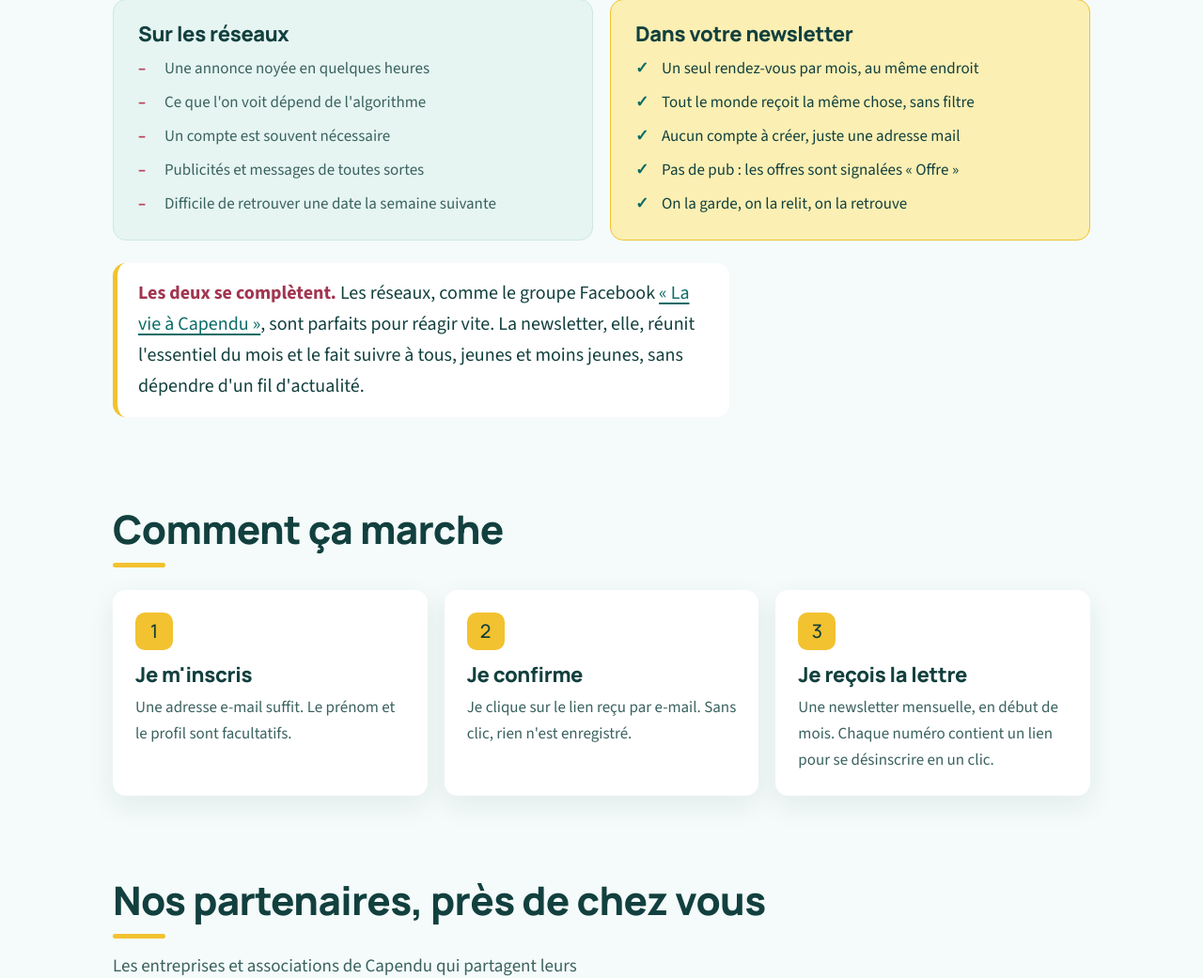
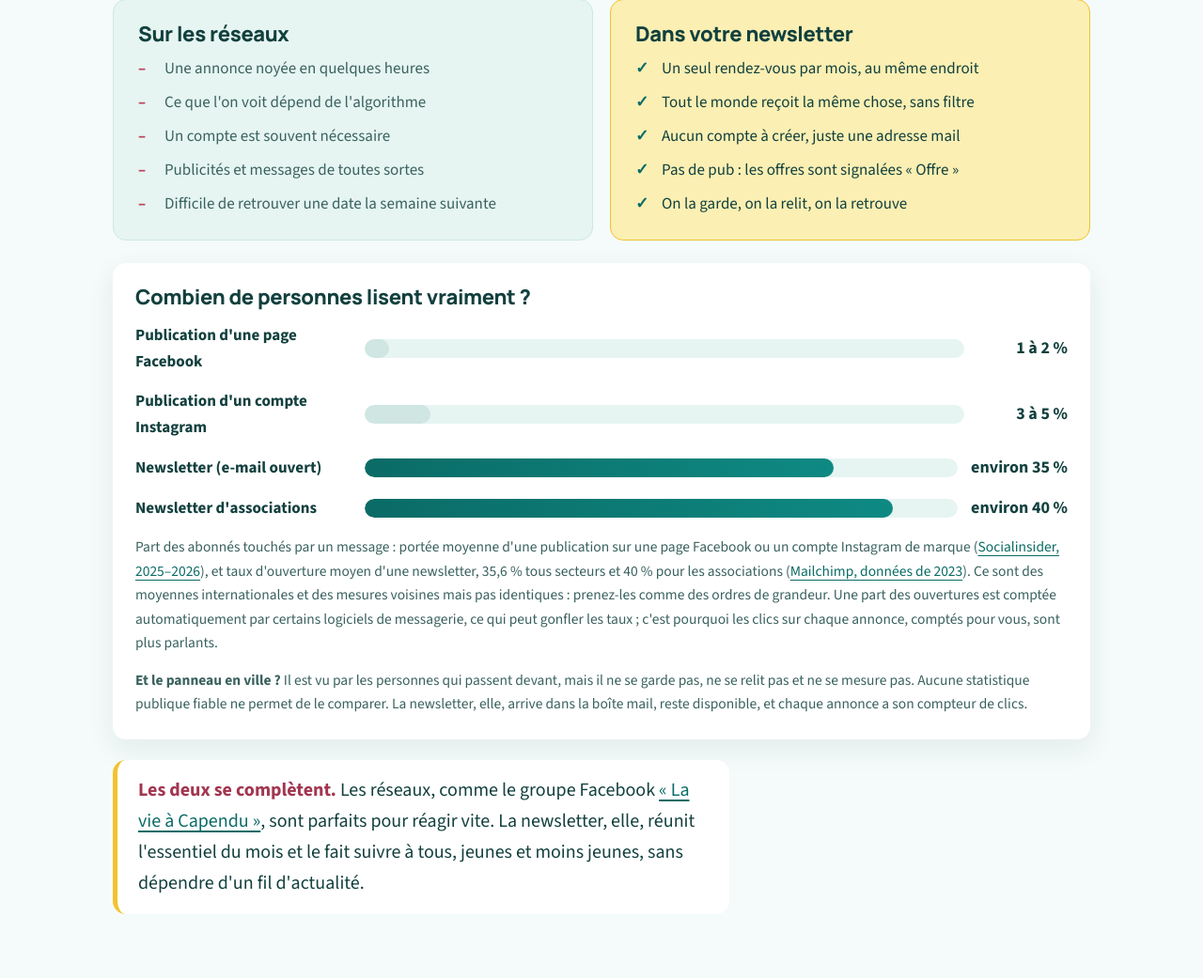
Before and after one commit to lotierimmobilier-prog/Studies, a PHP site: page / in a window 1280 px wide. Shown: the part 3768-4809 px from the top of the page at 94% size. Run offline with PHP 8.4, Linux system fonts and the light colour scheme.

Commit message:
Chiffres : portée d'une newsletter comparée à Facebook et Instagram (sources citées)
Co-Authored-By: Claude Sonnet 5.5 <noreply@anthropic.com>
Claude-Session: https://claude.ai/code/session_01TzcMvJ2NRYzndZkisSww93

```diff
--- a/capendu-histoire.html
+++ b/capendu-histoire.html
@@ -15,7 +15,7 @@
   <meta name="referrer" content="strict-origin-when-cross-origin">
   <meta name="theme-color" content="#f2fbf9">
   <link rel="icon" href="favicon.svg" type="image/svg+xml">
-  <link rel="stylesheet" href="styles.css?v=20261109a">
+  <link rel="stylesheet" href="styles.css?v=20261109b">
 </head>
 <body>
   <a class="skip" href="#contenu">Aller au contenu</a>
--- a/index.html
+++ b/index.html
@@ -10,7 +10,7 @@
   <meta name="referrer" content="strict-origin-when-cross-origin">
   <meta name="theme-color" content="#f2fbf9">
   <link rel="icon" href="favicon.svg" type="image/svg+xml">
-  <link rel="stylesheet" href="styles.css?v=20261109a">
+  <link rel="stylesheet" href="styles.css?v=20261109b">
 </head>
 <body>
   <a class="skip" href="#contenu">Aller au contenu</a>
@@ -155,6 +155,17 @@
           <ul><li>Une annonce noyée en quelques heures</li><li>Ce que l'on voit dépend de l'algorithme</li><li>Un compte est souvent nécessaire</li><li>Publicités et messages de toutes sortes</li><li>Difficile de retrouver une date la semaine suivante</li></ul></div>
         <div class="vs-col vs-news"><h3>Dans votre newsletter</h3>
           <ul><li>Un seul rendez-vous par mois, au même endroit</li><li>Tout le monde reçoit la même chose, sans filtre</li><li>Aucun compte à créer, juste une adresse mail</li><li>Pas de pub : les offres sont signalées « Offre »</li><li>On la garde, on la relit, on la retrouve</li></ul></div>
+      </div>
+      <div class="reach" role="group" aria-label="Part des personnes touchées, selon le canal">
+        <h3>Combien de personnes lisent vraiment ?</h3>
+        <ul class="reach-list">
+          <li><span class="reach-name">Publication d'une page Facebook</span><span class="reach-bar"><span class="reach-fill w-4"></span></span><b>1 à 2 %</b></li>
+          <li><span class="reach-name">Publication d'un compte Instagram</span><span class="reach-bar"><span class="reach-fill w-11"></span></span><b>3 à 5 %</b></li>
+          <li class="reach-top"><span class="reach-name">Newsletter (e-mail ouvert)</span><span class="reach-bar"><span class="reach-fill w-79"></span></span><b>environ 35 %</b></li>
+          <li class="reach-top"><span class="reach-name">Newsletter d'associations</span><span class="reach-bar"><span class="reach-fill w-89"></span></span><b>environ 40 %</b></li>
+        </ul>
+        <p class="reach-note">Part des abonnés touchés par un message : portée moyenne d'une publication sur une page Facebook ou un compte Instagram de marque (<a href="https://www.socialinsider.io/blog/facebook-organic-reach/" target="_blank" rel="noopener noreferrer">Socialinsider, 2025–2026</a>), et taux d'ouverture moyen d'une newsletter, 35,6 % tous secteurs et 40 % pour les associations (<a href="https://mailchimp.com/resources/email-marketing-benchmarks/" target="_blank" rel="noopener noreferrer">Mailchimp, données de 2023</a>). Ce sont des moyennes internationales et des mesures voisines mais pas identiques : prenez-les comme des ordres de grandeur. Une part des ouvertures est comptée automatiquement par certains logiciels de messagerie, ce qui peut gonfler les taux ; c'est pourquoi les clics sur chaque annonce, comptés pour vous, sont plus parlants.</p>
+        <p class="reach-note"><strong>Et le panneau en ville ?</strong> Il est vu par les personnes qui passent devant, mais il ne se garde pas, ne se relit pas et ne se mesure pas. Aucune statistique publique fiable ne permet de le comparer. La newsletter, elle, arrive dans la boîte mail, reste disponible, et chaque annonce a son compteur de clics.</p>
       </div>
       <p class="indep"><strong>Les deux se complètent.</strong> Les réseaux, comme le groupe Facebook <a href="https://www.facebook.com/groups/230885877837102" target="_blank" rel="noopener noreferrer">« La vie à Capendu »</a>, sont parfaits pour réagir vite. La newsletter, elle, réunit l'essentiel du mois et le fait suivre à tous, jeunes et moins jeunes, sans dépendre d'un fil d'actualité.</p>
     </section>
--- a/liens.html
+++ b/liens.html
@@ -15,7 +15,7 @@
   <meta name="referrer" content="strict-origin-when-cross-origin">
   <meta name="theme-color" content="#f2fbf9">
   <link rel="icon" href="favicon.svg" type="image/svg+xml">
-  <link rel="stylesheet" href="styles.css?v=20261109a">
+  <link rel="stylesheet" href="styles.css?v=20261109b">
 </head>
 <body>
   <a class="skip" href="#contenu">Aller au contenu</a>
--- a/qui-est-derriere.html
+++ b/qui-est-derriere.html
@@ -9,7 +9,7 @@
   <meta name="referrer" content="strict-origin-when-cross-origin">
   <meta name="theme-color" content="#f2fbf9">
   <link rel="icon" href="favicon.svg" type="image/svg+xml">
-  <link rel="stylesheet" href="styles.css?v=20261109a">
+  <link rel="stylesheet" href="styles.css?v=20261109b">
 </head>
 <body>
   <a class="skip" href="#contenu">Aller au contenu</a>
--- a/rgpd.html
+++ b/rgpd.html
@@ -9,7 +9,7 @@
   <meta name="referrer" content="strict-origin-when-cross-origin">
   <meta name="theme-color" content="#f2fbf9">
   <link rel="icon" href="favicon.svg" type="image/svg+xml">
-  <link rel="stylesheet" href="styles.css?v=20261109a">
+  <link rel="stylesheet" href="styles.css?v=20261109b">
 </head>
 <body>
   <a class="skip" href="#contenu">Aller au contenu</a>
--- a/styles.css
+++ b/styles.css
@@ -377,3 +377,19 @@ main h2:not(.signup-title):not(.sr-only)::after{content:"";display:block;width:5
 .link-card h3{margin:2px 0 0;font-size:22px}
 .link-card p{margin:0 0 8px;color:var(--ink-soft);font-size:17px}
 .link-card .btn{margin-top:auto}
+
+/* Portée comparée : newsletter, Facebook, Instagram */
+.reach{background:var(--card);border-radius:var(--r);padding:24px;box-shadow:var(--shadow);margin:0 0 22px;display:flex;flex-direction:column;gap:14px}
+.reach h3{margin:0;font-size:22px}
+.reach-list{list-style:none;margin:0;padding:0;display:flex;flex-direction:column;gap:14px}
+.reach-list li{display:grid;grid-template-columns:minmax(150px,230px) 1fr auto;align-items:center;gap:6px 14px}
+.reach-name{font-weight:700;color:var(--ink);font-size:17px}
+.reach-bar{display:block;height:20px;border-radius:10px;background:var(--bg-2);overflow:hidden}
+.reach-fill{display:block;height:100%;border-radius:10px;background:var(--line)}
+.reach-top .reach-fill{background:linear-gradient(90deg,var(--pampre),#0e8a83)}
+.reach-list li b{color:var(--ink);font-size:18px;min-width:96px;text-align:right}
+.reach-top b{color:var(--pampre)}
+.w-4{width:4%}.w-11{width:11%}.w-79{width:79%}.w-89{width:89%}
+.reach-note{margin:0;font-size:15.5px;color:var(--ink-soft);max-width:none}
+.reach-note a{color:var(--pampre)}
+@media (max-width:640px){.reach-list li{grid-template-columns:1fr auto}.reach-bar{grid-column:1 / -1;order:3}.reach{padding:20px}}
```
Also changed, not shown: devenir-partenaire.html (+12 -1 lines).
